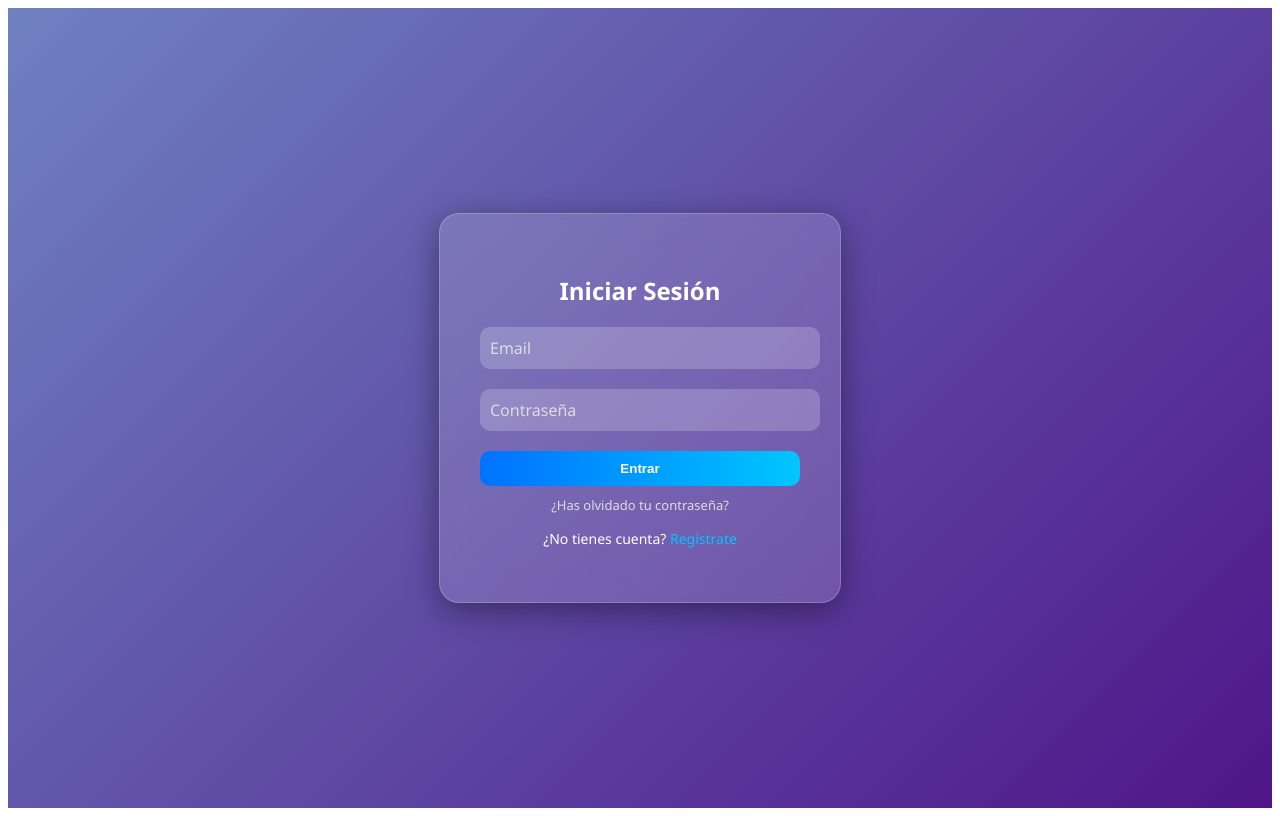
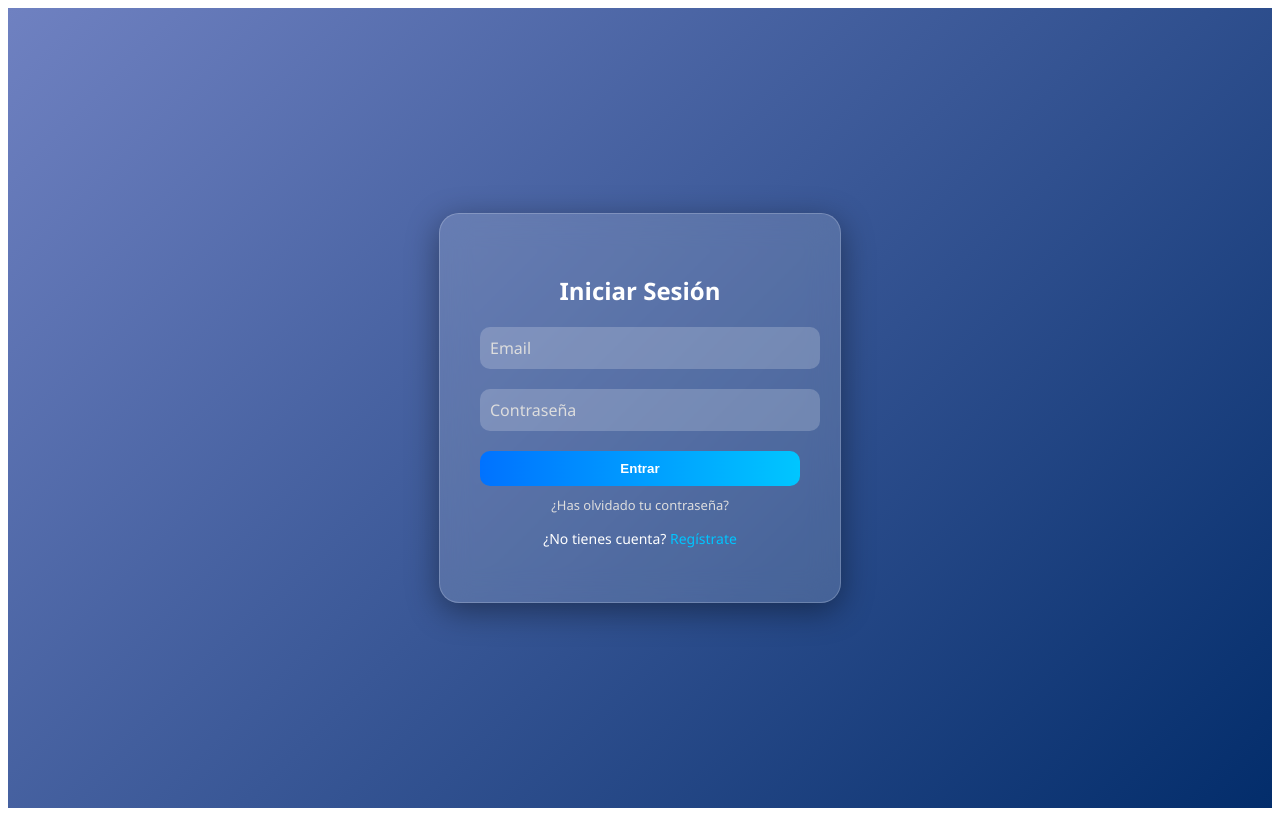
Before and after one commit to TonySny/software1, an Angular app: page / in a window 1280 px wide. Built offline with nearby package versions, Linux system fonts and the light colour scheme.

Commit message:
cambio de color fondo

```diff
--- a/src/styles.scss
+++ b/src/styles.scss
@@ -4,7 +4,7 @@
   display: flex;
   justify-content: center;
   align-items: center;
-  background: linear-gradient(135deg, #6f81c1, #4f1689);
+  background: linear-gradient(135deg, #6f81c1, #032d6b);
   font-family: 'Segoe UI', sans-serif;
 }
 
```
